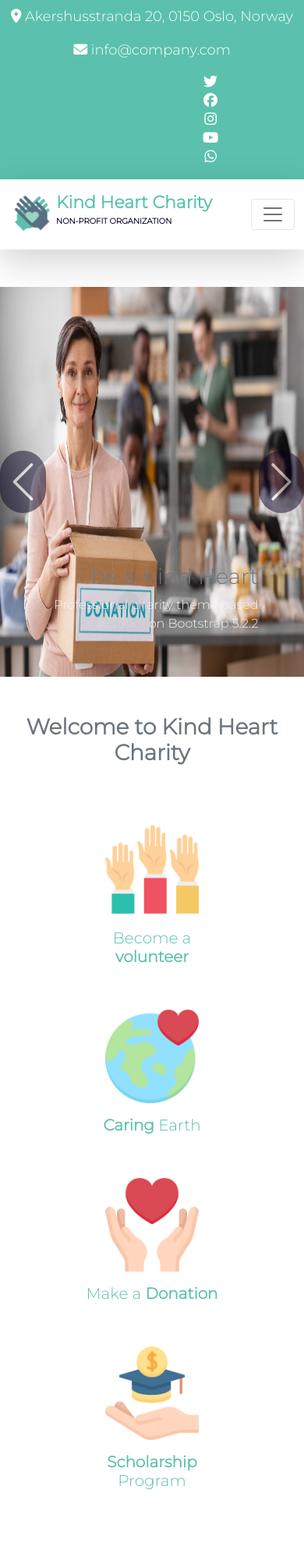
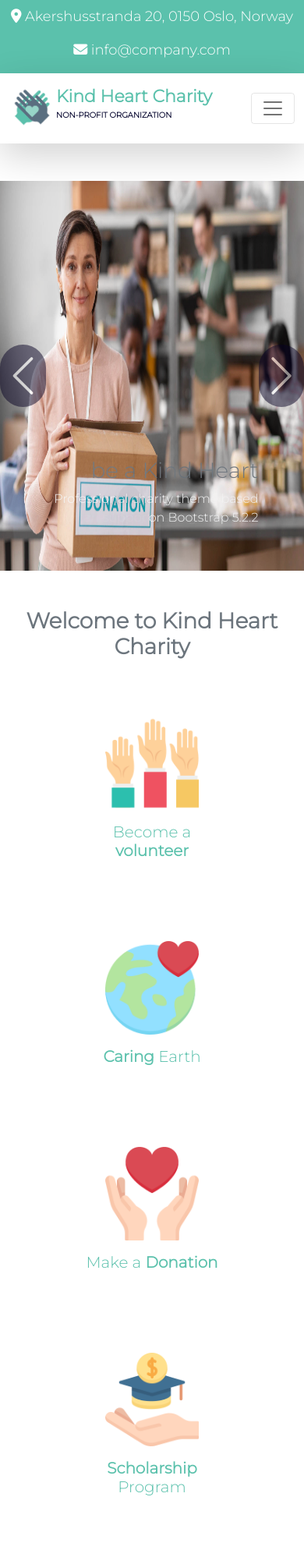
Before and after one commit to MariamaBalde/Tache-Validation-Bootstrap, a plain HTML site: page index.html in a window 390 px wide. Shown: the top 1997 px of the page at 78% size. Drawn offline with nearby package versions, Linux system fonts and the light colour scheme.

Commit message:
commit of change at the nav

```diff
--- a/index.html
+++ b/index.html
@@ -24,7 +24,7 @@
           <p class=" text-white"><i class="fa-solid fa-location-dot"></i> Akershusstranda 20, 0150 Oslo, Norway</p>
           <p class=" text-white"><i class="fa-solid fa-envelope"></i> info@company.com</p>
         </div>
-        <div class="col-lg-4 d-lg-flex  gx-lg-5  col-12  d-sm-none">
+        <div class="col-lg-4 d-lg-flex  gx-lg-5  col-12  d-none">
           <ul class="list-unstyled d-lg-flex  justify-content-lg-end gap-lg-3">
             <li><a href="index.html"><i class="fa-brands fa-twitter" style="color: #ffffff;"></i></a></li>
             <li><a href="index.html"><i class="fa-brands fa-facebook" style="color: #ffffff;"></i></a></li>
@@ -133,7 +133,7 @@
           </div>
         </div>
       </div>
-      <div class="row pb-5">
+      <div class="row pb-5 g-5">
         <div class="col-lg-3 col-12">
           <div class="card text-center w-100 h-100 p-3">
             <img src="images/home/volunter.png" class="card-img-top" alt="...">
```
